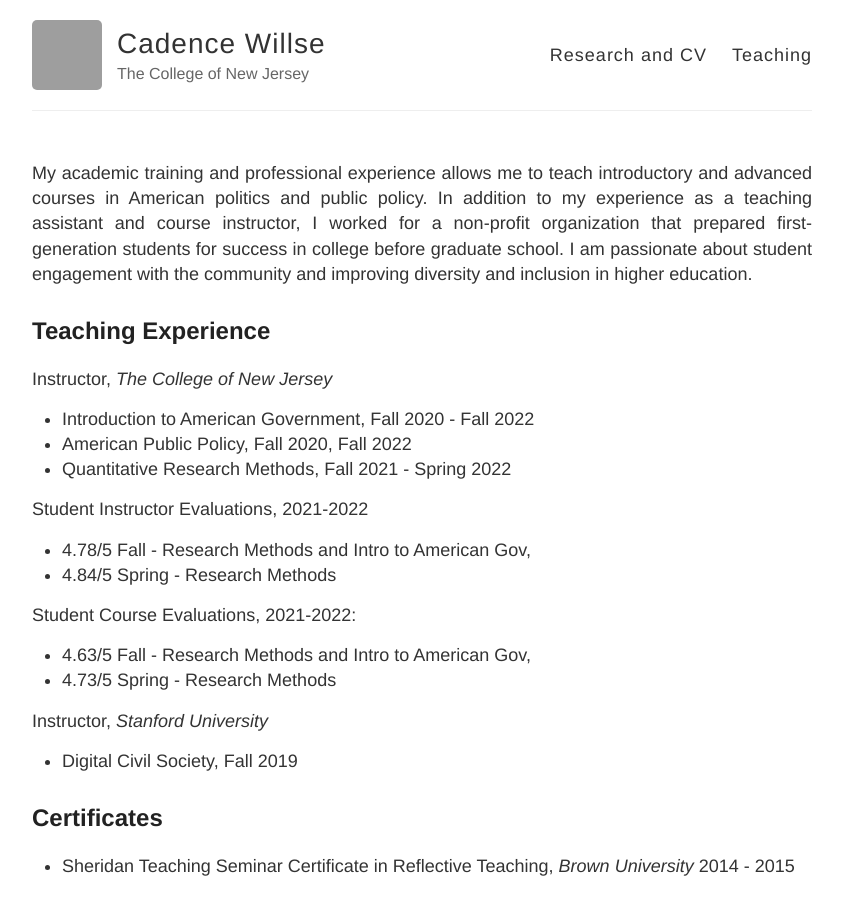
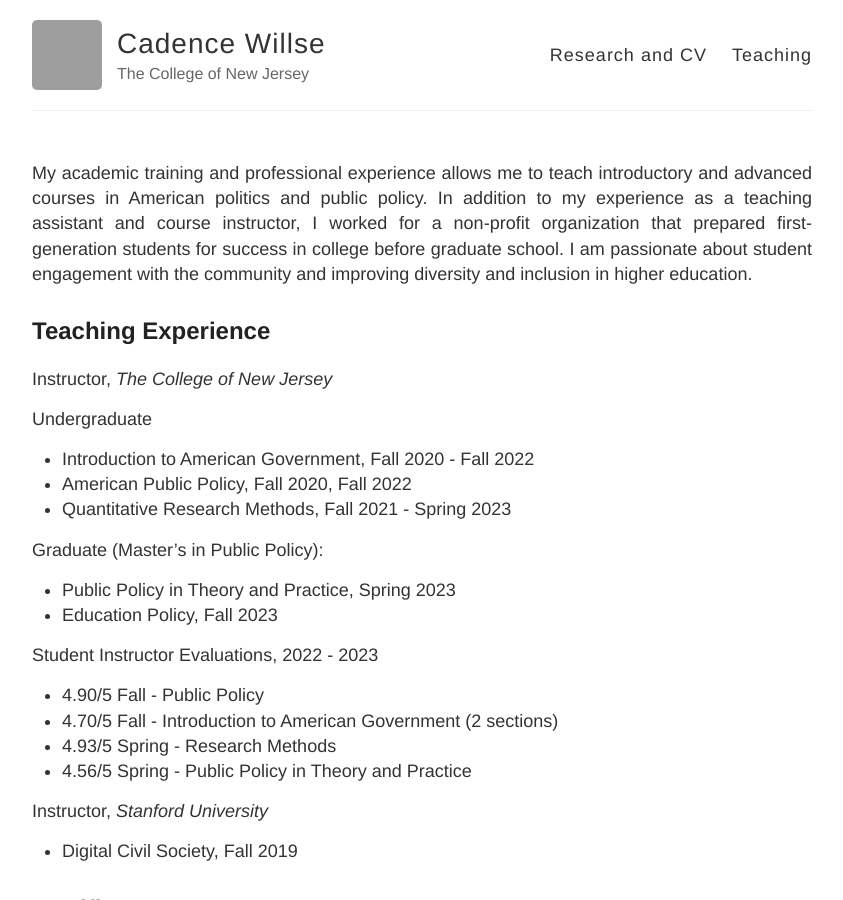
Before and after one commit to cadencewillse/cadencewillse.github.io, a Jekyll site: the page built from teaching.md, in a window 1280 px wide and 900 px high. Shown: the whole window, without its empty margins (218-1061 px from the left). Built offline with Jekyll 4.4.1, drawn with Linux system fonts in a browser that asks for light colours; our own code applies the rules of GitHub Pages for plain Markdown files; grey boxes are pictures that could not be loaded.

Commit message:
Update teaching.md

```diff
--- a/teaching.md
+++ b/teaching.md
@@ -3,21 +3,24 @@ My academic training and professional experience allows me to teach introductory
 
 ## Teaching Experience
 Instructor, *The College of New Jersey*
+
+Undergraduate
 - Introduction to American Government, Fall 2020 - Fall 2022
 - American Public Policy, Fall 2020, Fall 2022
-- Quantitative Research Methods, Fall 2021 - Spring 2022
+- Quantitative Research Methods, Fall 2021 - Spring 2023
 
-Student Instructor Evaluations, 2021-2022
-- 4.78/5 Fall - Research Methods and Intro to American Gov,
-- 4.84/5 Spring - Research Methods
+Graduate (Master's in Public Policy):
+- Public Policy in Theory and Practice, Spring 2023
+- Education Policy, Fall 2023
 
-Student Course Evaluations, 2021-2022:
-- 4.63/5 Fall - Research Methods and Intro to American Gov,
-- 4.73/5 Spring - Research Methods
+Student Instructor Evaluations, 2022 - 2023
+- 4.90/5 Fall - Public Policy
+- 4.70/5 Fall - Introduction to American Government (2 sections)
+- 4.93/5 Spring - Research Methods
+- 4.56/5 Spring - Public Policy in Theory and Practice
 
 Instructor, *Stanford University*
 - Digital Civil Society, Fall 2019
-
 
 
 ## Certificates
```
